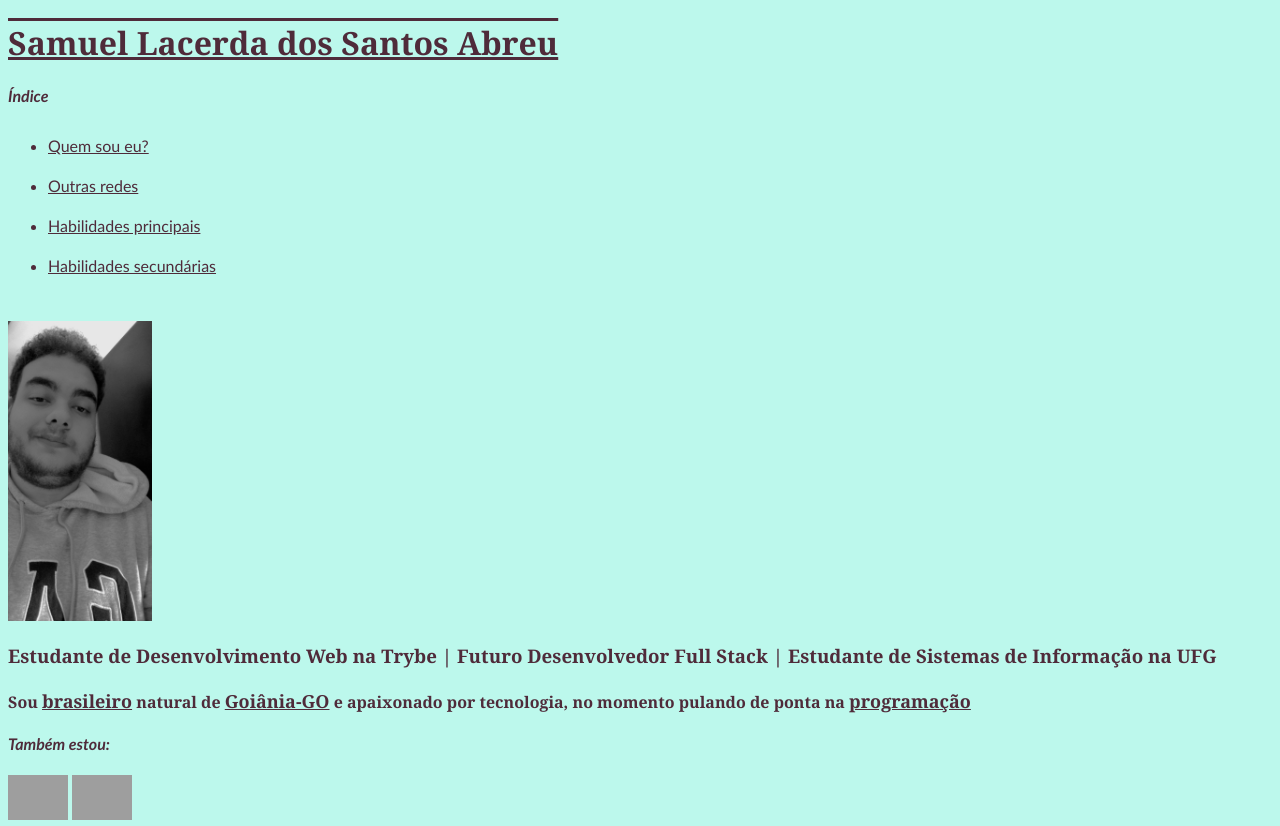
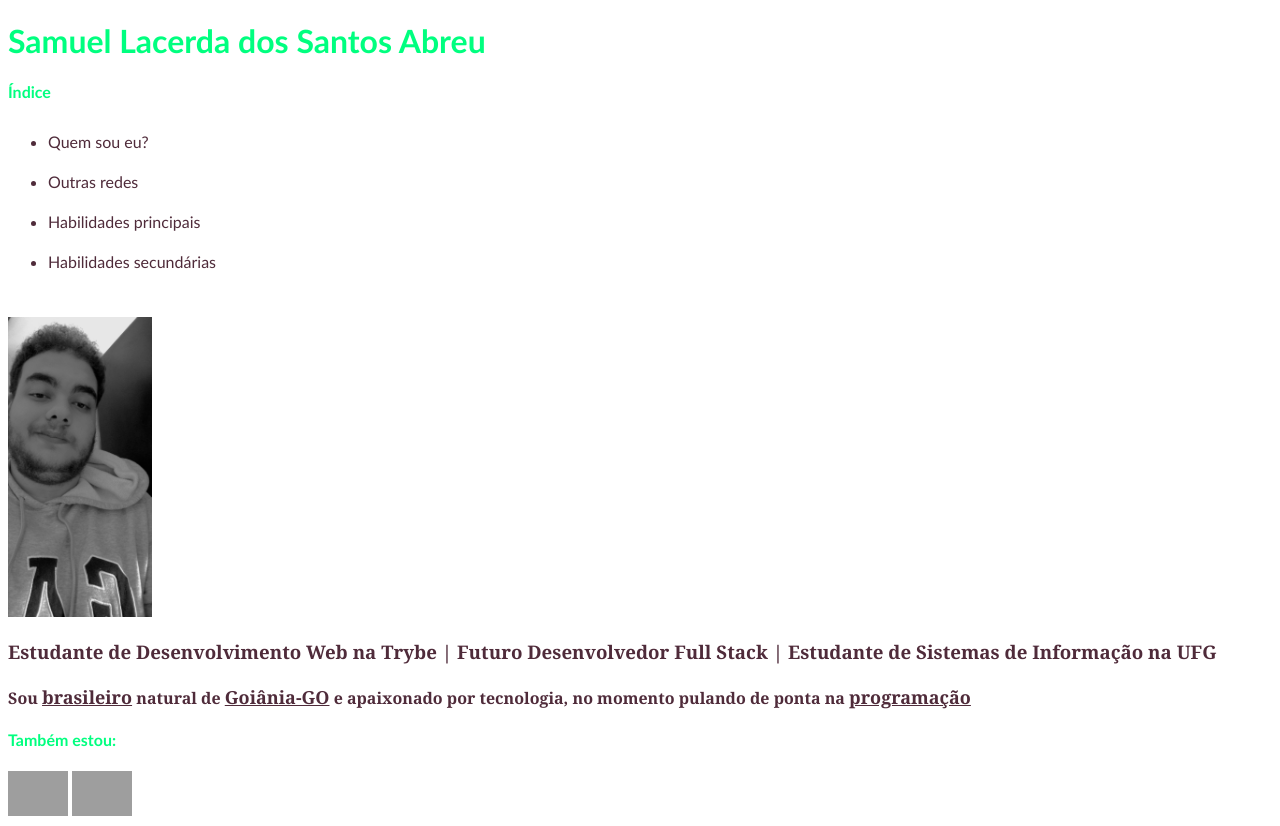
Before and after one commit to SamuLac/samulac.github.io, a plain HTML site: page index.html in a window 1280 px wide. Shown: the top 826 px of the page. Drawn offline with Linux system fonts and the light colour scheme; grey boxes are pictures that could not be loaded.

Commit message:
att cores

```diff
--- a/index.html
+++ b/index.html
@@ -7,7 +7,7 @@
 </head>
 <body>
 
-    <h1 class="descricao">Samuel Lacerda dos Santos Abreu</h1>
+    <h1 class="descricao, title">Samuel Lacerda dos Santos Abreu</h1>
 
     <h4 class="title">Índice</h4>
 
--- a/style.css
+++ b/style.css
@@ -1,15 +1,11 @@
 body{
-    background-color: #BCF8EC;
+    background-color: white;
     font-family: 'Gill Sans', sans-serif;
     color: #4F2B3A;
 }
 
-h1{
-    text-decoration: overline underline;
-}
-
 a{
-    text-decoration: underline ;
+    text-decoration: none ;
     color: #4F2B3A;
 }
 
@@ -33,6 +29,6 @@ ul{
 }
 
 .title{
-    font-style: italic;
     font-weight: bold;
+    color: 	#00FF7F;
 }
```
